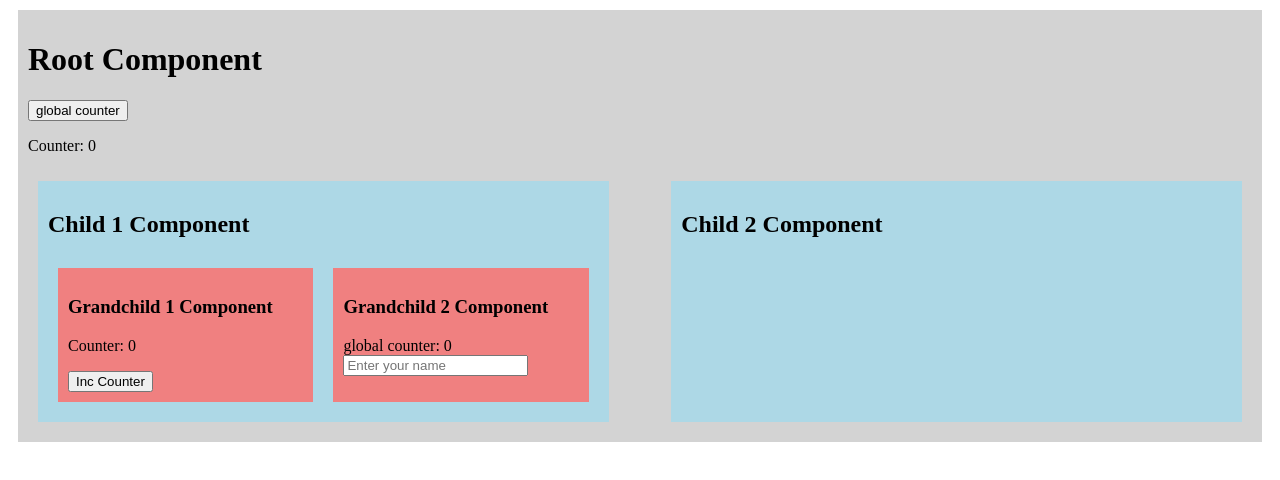
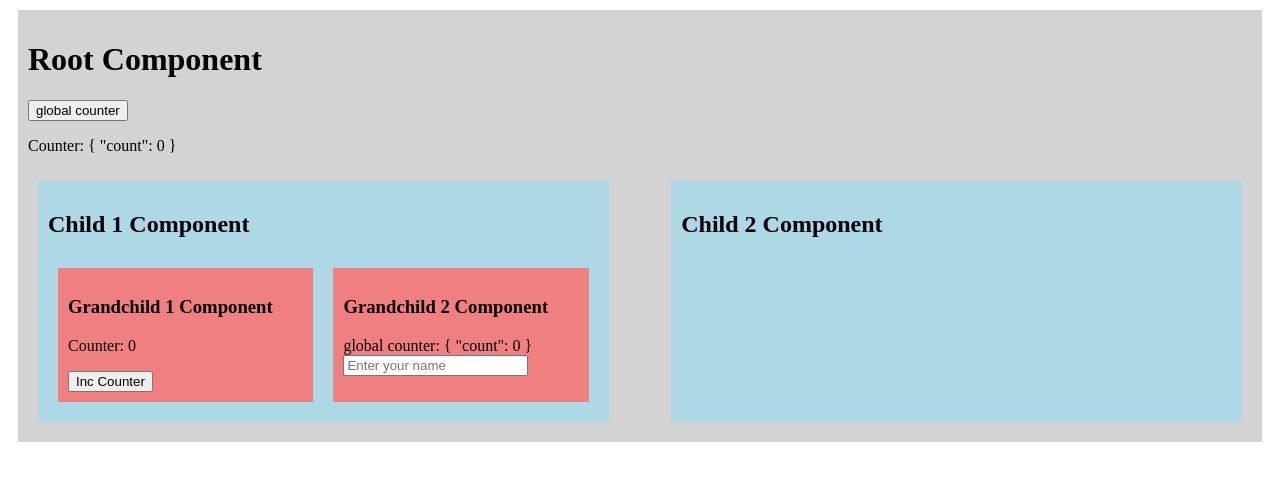
Before and after one commit to Sam-Lin-MillersLab/AngularChangeDetectionDemo, an Angular app: page / in a window 1280 px wide. Shown: the top 480 px of the page. Built offline with nearby package versions, Linux system fonts and the light colour scheme.

Commit message:
mutate object in rx

```diff
--- a/src/app/app.component.ts
+++ b/src/app/app.component.ts
@@ -1,4 +1,4 @@
-import { AsyncPipe } from '@angular/common';
+import { AsyncPipe, JsonPipe } from '@angular/common';
 import { ChangeDetectionStrategy, Component, inject } from '@angular/core';
 import { Child1Component } from './child1.component';
 import { Child2Component } from './child2.component';
@@ -9,7 +9,7 @@ import { CounterService } from './counter.service';
   template: `
     <h1>Root Component</h1>
     <button (click)="incCounter()">global counter</button>
-    <p>Counter: {{ counterService.counter$ | async }}</p>
+    <p>Counter: {{ counterService.counter$ | async | json }}</p>
     <div class="root">
       <app-child1></app-child1>
       <app-child2></app-child2>
@@ -31,12 +31,17 @@ import { CounterService } from './counter.service';
     `,
   ],
   standalone: true,
-  imports: [AsyncPipe, Child1Component, Child2Component],
+  imports: [AsyncPipe, Child1Component, Child2Component, JsonPipe],
   providers: [CounterService],
   changeDetection: ChangeDetectionStrategy.OnPush,
 })
 export class AppComponent {
   counterService = inject(CounterService);
+  constructor() {
+    this.counterService.counter$.subscribe((counter) => {
+      console.log('Root Component - Counter: ', { counter });
+    });
+  }
   incCounter() {
     this.counterService.incCounter();
   }
--- a/src/app/counter.service.ts
+++ b/src/app/counter.service.ts
@@ -5,13 +5,18 @@ import { BehaviorSubject } from 'rxjs';
   providedIn: 'root',
 })
 export class CounterService {
-  counterSubject = new BehaviorSubject<number>(0);
+  counter = { count: 0 };
+  counterSubject = new BehaviorSubject<Counter>(this.counter);
 
   constructor() {}
   incCounter() {
-    this.counterSubject.next(this.counterSubject.value + 1);
+    this.counter.count++;
+    // this.counterSubject.next(this.counter);
   }
   get counter$() {
     return this.counterSubject.asObservable();
   }
 }
+export interface Counter {
+  count: number;
+}
--- a/src/app/grandchild2.component.ts
+++ b/src/app/grandchild2.component.ts
@@ -8,7 +8,7 @@ import { CounterService } from './counter.service';
   template: `
     <div>
       <h3>Grandchild 2 Component</h3>
-      <div>global counter: {{ counterService.counter$ | async }}</div>
+      <div>global counter: {{ counterService.counter$ | async | json }}</div>
       <input type="text" [(ngModel)]="name" placeholder="Enter your name" />
       {{ logCD() }}
     </div>
```
